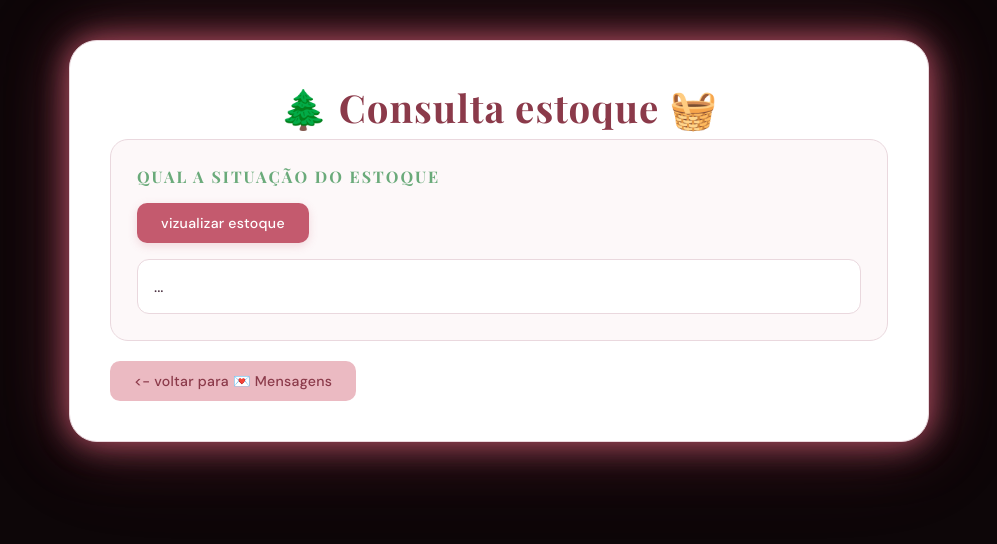
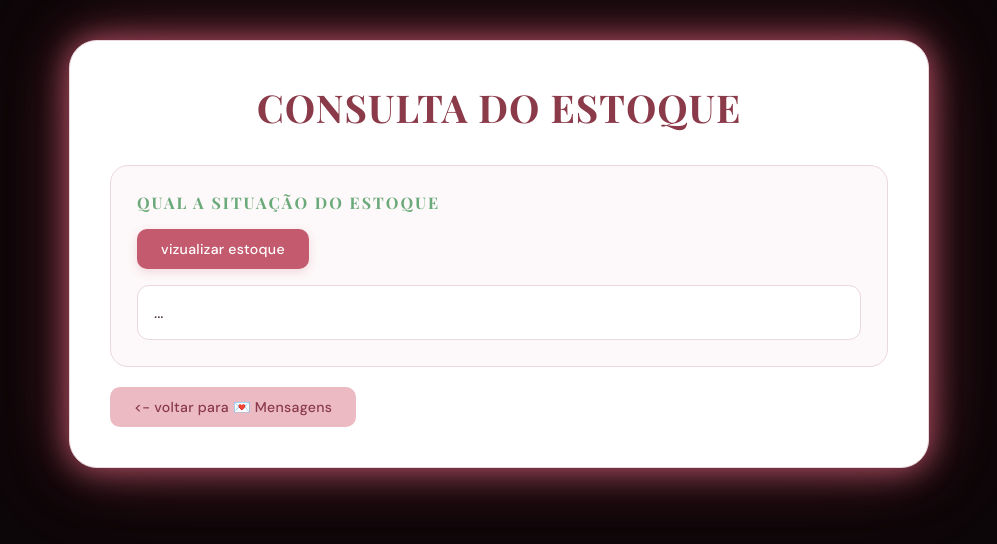
Before and after one commit to Larasalonskii/DW1, a website: page 2 BIMESTRE/03-06-2026 chapeuzinho vermelho/index.html in a window 1280 px wide. Shown: the whole page, without its empty margins (141-1138 px from the left). Drawn offline with nearby package versions, Linux system fonts and the light colour scheme; a web font is replaced by a local one.

Commit message:
ENVIANDO MUDANÇAS

```diff
--- a/2 BIMESTRE/03-06-2026 chapeuzinho vermelho/index.html
+++ b/2 BIMESTRE/03-06-2026 chapeuzinho vermelho/index.html
@@ -8,7 +8,7 @@
 
 <body>
     <div class="wrapper">
-    <h1>Consulta estoque</h1>
+    <h1>CONSULTA DO ESTOQUE</h1>
 
     <div class="container">
         <h3>QUAL A SITUAÇÃO DO ESTOQUE</h3>
--- a/2 BIMESTRE/03-06-2026 chapeuzinho vermelho/style.css
+++ b/2 BIMESTRE/03-06-2026 chapeuzinho vermelho/style.css
@@ -30,12 +30,9 @@ h1 {
     color: #8b3a4a;
     font-size: 2.4rem;
     font-weight: 700;
-    margin-bottom: 6px;
+    margin-bottom: 32px;
     letter-spacing: 1px;
 }
-
-h1::before { content: '🌲 '; }
-h1::after { content: ' 🧺'; }
 
 .subtitulo {
     text-align: center;
```
Also changed, not shown: 2 BIMESTRE/03-06-2026 chapeuzinho vermelho/mensagens.html (+1 -1 lines), 1 other file.
